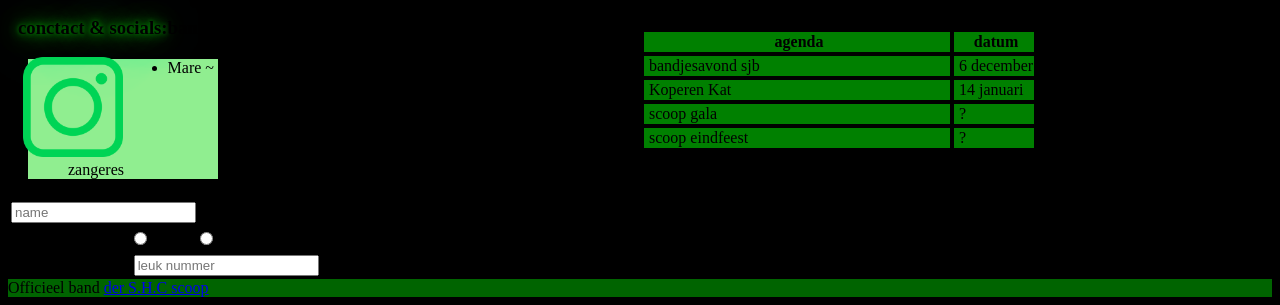
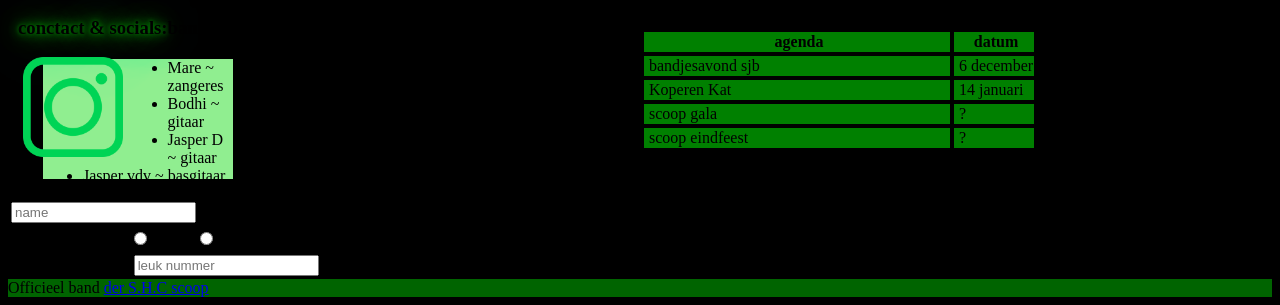
Before and after one commit to mlagrand/mjlagrand.github.io, a plain HTML site: page index.html in a window 1280 px wide. Shown: the part 879-1184 px from the top of the page. Drawn offline with Linux system fonts and the light colour scheme.

Commit message:
kleine verandering

```diff
--- a/index.html
+++ b/index.html
@@ -51,7 +51,7 @@
             </table>
             </div>
 
-
+            <div id="bandpersonen">
                 <H3> bandleden: </H3>
                 <ul>
                     <li> Mare       ~ zangeres</li>
@@ -61,6 +61,7 @@
                     <li> Bart       ~ drums </li>
                     <li> Eva        ~ piano </li>
                 </ul>
+            </div>
 
             <div class="form">
                 <input type="text" placeholder="name" name="name">
--- a/styleband.css
+++ b/styleband.css
@@ -75,7 +75,9 @@ ul {
     background: linear-gradient(to right, black, black 5%, green 30%, green 80%, green 80%, black 100%);
 }
 
-
+#bandpersonen {
+    margin-left: 15px;
+}
 
 .form {
     border: 3px solid black;
```
Lines whose indentation alone changed are shown as unchanged.
